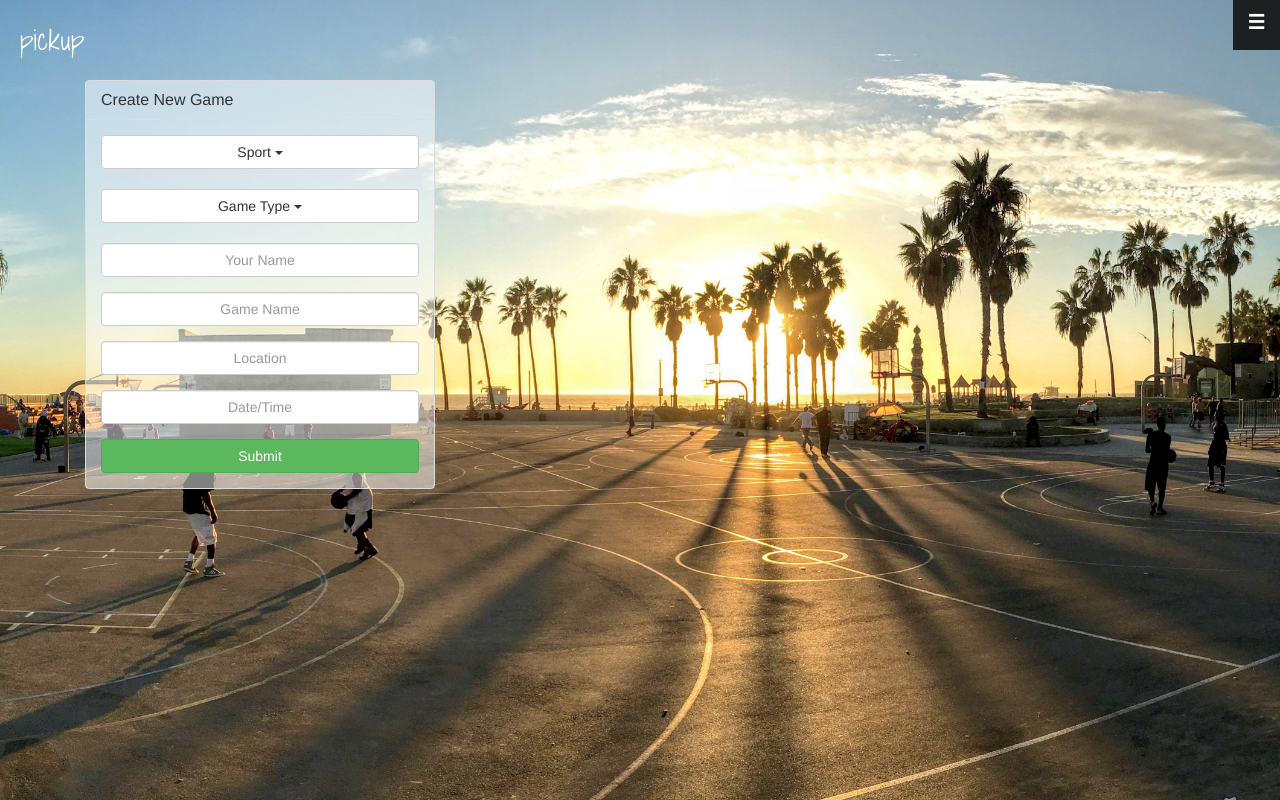
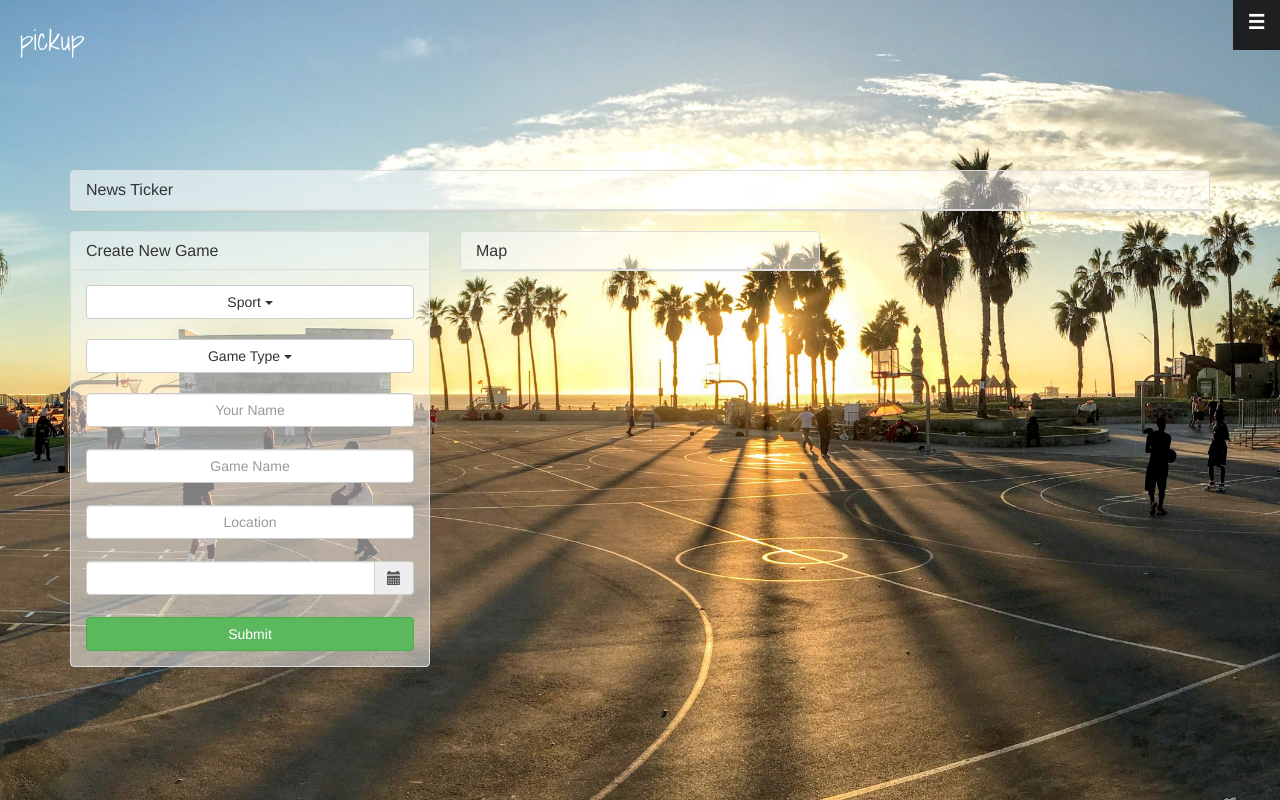
Before and after one commit to dsuare1/gp1, a PHP site: page /createGame.html in a window 1280 px wide. Run offline with PHP 8.4, Linux system fonts and the light colour scheme; some libraries are stand-ins or nearby versions.

Commit message:
temporary branch

```diff
--- a/assets/css/createGame.css
+++ b/assets/css/createGame.css
@@ -6,6 +6,11 @@ body {
     background-size: cover;
     ;
 }
+
+
+/*////*/
+/*Logo*/
+/*////*/
 
 #logo {
     font-family: 'Shadows Into Light', cursive;
@@ -16,7 +21,10 @@ body {
     margin: 10px 10px;
 }
 
+
+/*//////////////*/
 /*Hamburger Menu*/
+/*//////////////*/
 
 header {
     width: 47px;
@@ -119,7 +127,27 @@ header {
     margin: 0 auto;
 }
 
+/*///////////*/
+/*News scroll*/
+/*///////////*/
+
+#weatherScroll {
+    margin-top:100px;
+}
+
+
+/*//////////*/
+/*Left panel*/
+/*//////////*/
+
+.form-group {
+    margin-bottom:22px;
+}
+
+
+/*/////////*/
 /*Drop Down*/
+/*/////////*/
 
 .dropdown-menu{
     width: 100%;
--- a/assets/js/main.js
+++ b/assets/js/main.js
@@ -1 +1,7 @@
 var clickCounter = 0;
+
+
+// Dropdown menu options for Create Game page
+// $("#first-choice").change(function() {
+//    $("#second-choice").load("textdata/" + $(this).val() + ".txt");
+// });
--- a/createGame.html
+++ b/createGame.html
@@ -8,11 +8,15 @@
     <link href='https://fonts.googleapis.com/css?family=Josefin+Sans:300' rel='stylesheet' type='text/css'>
     <!-- Latest compiled and minified CSS -->
     <link rel="stylesheet" href="https://maxcdn.bootstrapcdn.com/bootstrap/3.3.6/css/bootstrap.min.css" integrity="sha384-1q8mTJOASx8j1Au+a5WDVnPi2lkFfwwEAa8hDDdjZlpLegxhjVME1fgjWPGmkzs7" crossorigin="anonymous">
-
+    <!-- Datepicker -->
+    <link rel="stylesheet" href="http://cdnjs.cloudflare.com/ajax/libs/bootstrap-datepicker/1.3.0/css/datepicker.min.css">
+    <!-- Local page CSS -->
     <link rel="stylesheet" type="text/css" href="assets/css/createGame.css">
+    <!-- Latest compiled and minified JavaScript -->
+    <script src="https://code.jquery.com/jquery-2.2.1.min.js"></script>
 </head>
 
-<body>
+<body class="createGameBody">
     <!-- Hamburger Menu -->
     <header>
         <button class="hamburger">&#9776;</button>
@@ -36,8 +40,22 @@
     </div>
     <!-- LOGO -->
     <div id="logo">pickup</div>
+
+    <!-- Weather row -->
+    <div class="container" id="weatherScroll">
+        <div class="row">
+            <div class="col-lg-12">
+                <div class="panel panel-default panel-transparent">
+                    <div class="panel-heading">
+                        <h3 class="panel-title">News Ticker</h3>
+                    </div>
+                </div>
+            </div>
+        </div>
+    </div>
     <!-- First Column -->
-    <div class="container">
+    <div class="container" id="leftPanel">
+        <div class="row">
             <div class="col-lg-4">
                 <div class="panel panel-default panel-transparent">
                     <div class="panel-heading">
@@ -47,6 +65,17 @@
                         <!-- Sign-up Form (note the various input "types")-->
                         <form role="form">
                             <div class="dropdown">
+                                <!-- <select id="sport-choice">
+                                <option selected value="base">Sport</option>
+                                <div class="dropdown-divider"></div>
+                                <option value="basketball">Basketball</option>
+                                <option value="soccer">Soccer</option>
+                                <option value="discGolf">Disc Golf</option>
+                            </select>
+                            <br>
+                            <select id="gameType-choice">
+                                <option value="base">Please choose from above</option>
+                            </select> -->
                                 <button class="btn btn-default dropdown-toggle" type="button" id="dropdownMenu1" data-toggle="dropdown" aria-haspopup="true" aria-expanded="true" style="width:100%;">
                                     Sport
                                     <span class="caret"></span>
@@ -57,7 +86,6 @@
                                     <li><a href="#">Disc Golf</a></li>
                                 </ul>
                             </div>
-
                             <div class="dropdown">
                                 <button class="btn btn-default dropdown-toggle" type="button" id="dropdownMenu2" data-toggle="dropdown" aria-haspopup="true" aria-expanded="true" style="width:100%;">
                                     Game Type
@@ -70,36 +98,53 @@
                                 </ul>
                             </div>
                             <div class="form-group">
-                            <!-- <label for="name">Your Name</label> -->
                                 <input type="text" class="form-control" id="name-input" placeholder="Your Name">
                             </div>
                             <div class="form-group">
-
                                 <input type="text" class="form-control" id="name-input" placeholder="Game Name">
                             </div>
                             <div class="form-group">
-
                                 <input type="text" class="form-control" id="name-input" placeholder="Location">
                             </div>
                             <div class="form-group">
-
-                            <input type="text" class="form-control" id="name-input" placeholder="Date/Time">
+                                <!-- <input type="text" class="form-control" id="name-input" placeholder="Date/Time"> -->
+                                <div class='input-group date' id='datetimepicker1'>
+                                    <input type='text' class="form-control" />
+                                    <span class="input-group-addon">
+                                    <span class="glyphicon glyphicon-calendar"></span>
+                                    </span>
                                 </div>
-
-
+                            </div>
                             <button type="submit" class="btn btn-success" id="add-train">Submit</button>
                         </form>
                     </div>
                 </div>
             </div>
+            <div class="col-lg-4">
+                <div class="panel panel-default panel-transparent">
+                    <div class="panel-heading">
+                        <h3 class="panel-title">Map</h3>
                     </div>
-    <!--  Latest compiled and minified jQuery -->
-    <script src="https://code.jquery.com/jquery-2.2.1.min.js"></script>
-    <!-- Latest compiled and minified JavaScript -->
+                </div>
+            </div>
+            <script type="text/javascript">
+            $(function() {
+                $('#datetimepicker1').datetimepicker();
+            });
+            </script>
+        </div>
+    </div>
+    <!-- Bootstrap -->
     <script src="https://maxcdn.bootstrapcdn.com/bootstrap/3.3.6/js/bootstrap.min.js" integrity="sha384-0mSbJDEHialfmuBBQP6A4Qrprq5OVfW37PRR3j5ELqxss1yVqOtnepnHVP9aJ7xS" crossorigin="anonymous"></script>
-
-   <!--  <script type="text/javascript" src="js/bootstrap.js"></script> -->
+    <!-- Moment.js Reference -->
+    <script src="https://cdnjs.cloudflare.com/ajax/libs/moment.js/2.13.0/moment.min.js"></script>
+    <script src="http://cdnjs.cloudflare.com/ajax/libs/moment.js/2.4.0/lang/en-gb.js"></script>
+    <!-- Bootstrap dateTimepicker -->
+    <script src="http://cdnjs.cloudflare.com/ajax/libs/bootstrap-datetimepicker/3.0.0/js/bootstrap-datetimepicker.min.js"></script>
+    <!-- Hamburger menu JS -->
     <script type="text/javascript" src="assets/js/hamburger.js"></script>
+    <!-- Link to main JS -->
+    <script type="text/javascript" src="assets/js/main.js"></script>
     <!-- Firebase Reference -->
     <script src="https://cdn.firebase.com/js/client/2.4.1/firebase.js"></script>
 </body>
--- a/index.html
+++ b/index.html
@@ -10,7 +10,7 @@
     <link rel="stylesheet" type="text/css" href="assets/css/style.css">
 </head>
 
-<body>
+<body class="landing-page">
     <!-- Hamburger Menu -->
     <header>
         <button class="hamburger">&#9776;</button>
```
Lines whose indentation alone changed are shown as unchanged.
